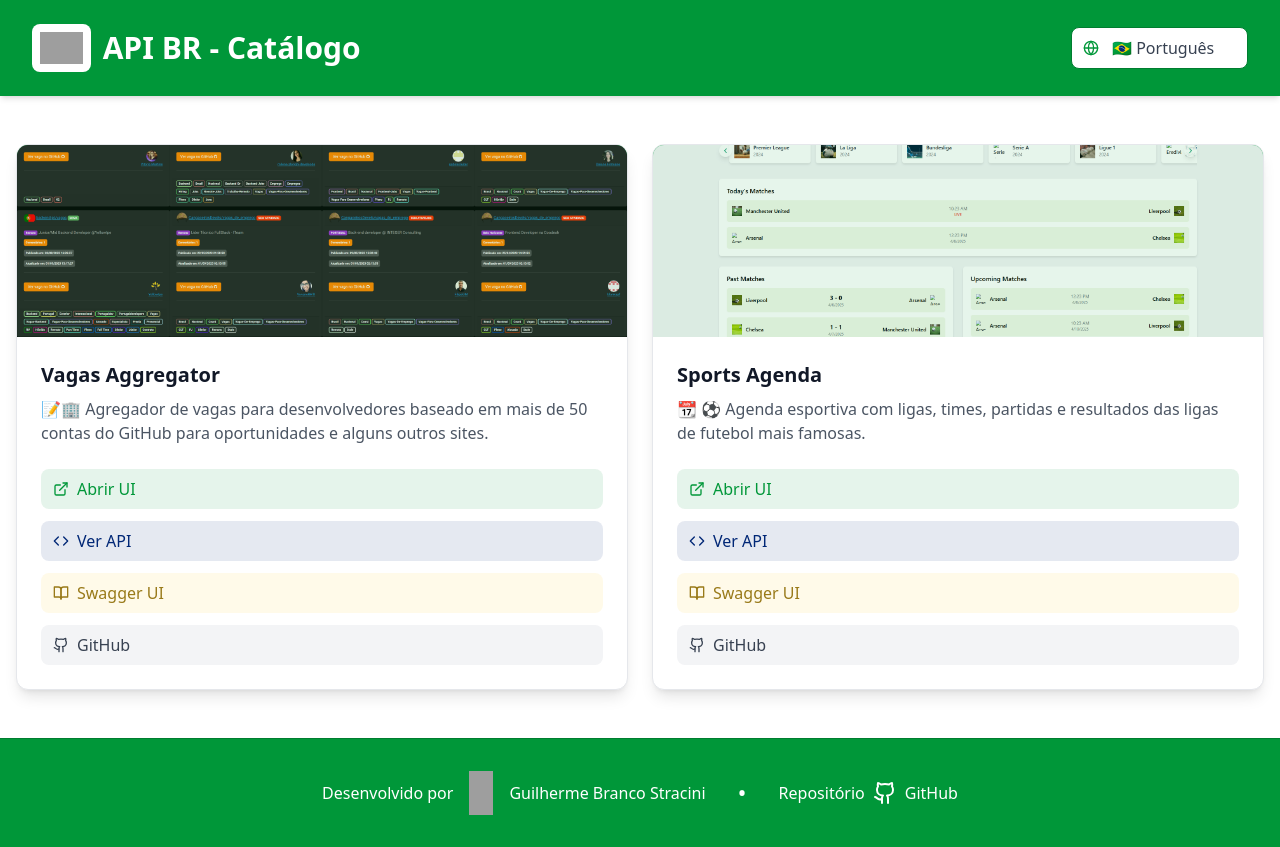
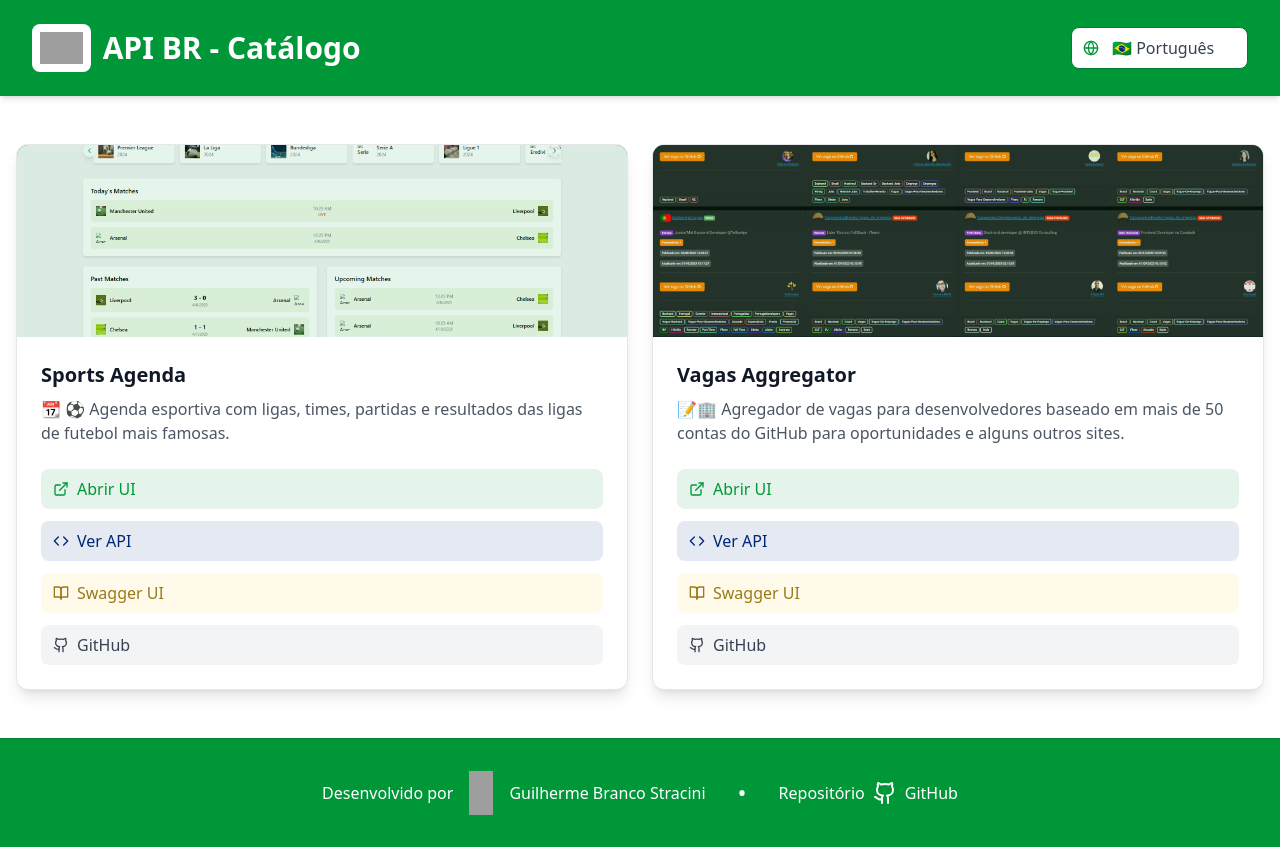
Before and after one commit to ApiBR/catalog, a React (Vite) app: page / in a window 1280 px wide. Built offline with nearby package versions, Linux system fonts and the light colour scheme; grey boxes are pictures that could not be loaded.

Commit message:
Update ProjectsGrid.tsx

```diff
--- a/src/components/ProjectsGrid.tsx
+++ b/src/components/ProjectsGrid.tsx
@@ -7,6 +7,9 @@
 }
 
 export function ProjectsGrid({ language }: ProjectsGridProps) {
+  const sortedProjects = [...projects].sort((a, b) =>
+    a.title.localeCompare(b.title)
+  );
   return (
     <div className="container mx-auto px-4">
       <div
@@ -18,7 +21,7 @@
           width: "100%",
         }}
       >
-        {projects.map((project) => (
+        {sortedProjects.map((project) => (
           <ProjectCard
             key={project.slug}
             project={project}
```
